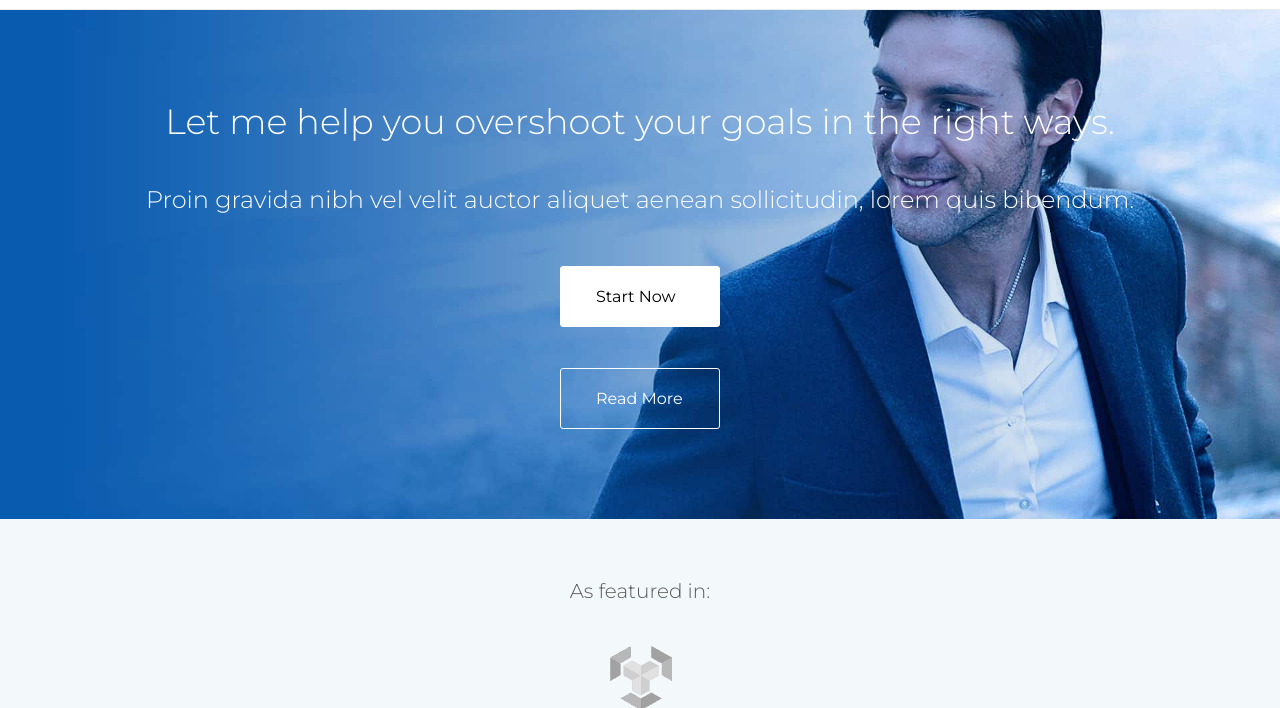
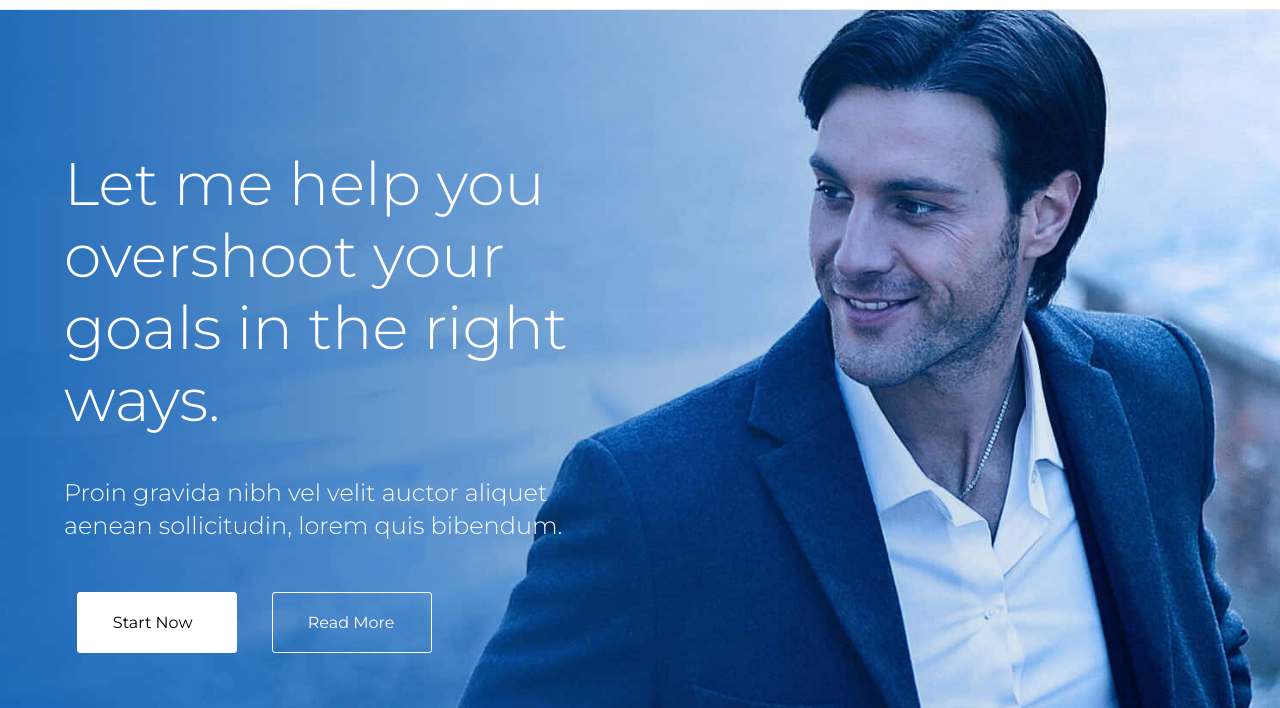
Before and after one commit to Ozolao/steven-bell, a website: page app/index.html in a window 1280 px wide. Shown: the part 92-800 px from the top of the page. Drawn offline with nearby package versions, Linux system fonts and the light colour scheme; files that its build step writes are made by us from their sources.

Commit message:
banner desktop done

```diff
--- a/app/index.html
+++ b/app/index.html
@@ -73,8 +73,10 @@
       <h3>Proin gravida nibh vel velit auctor aliquet aenean sollicitudin, lorem quis bibendum.</h3>
 
       <!-- ============================= -->
-      <a href="#">Start Now</a>
-      <a href="#">Read More</a>
+      <div>
+        <a href="#">Start Now</a>
+        <a href="#">Read More</a>
+      </div>
     </div>
   </section>
 
--- a/app/styles/_banner.scss
+++ b/app/styles/_banner.scss
@@ -112,10 +112,38 @@
     width: 95%;
 
     h1 {
-      margin-top   : 5.6875rem;
-      margin-bottom: 1rem;
+      margin-top: 5.6875rem;
 
       font-size: 2.1875rem;
     }
   }
 }
+
+@media only screen and (min-width: 760px) {
+  .banner div {
+    align-items   : flex-start;
+    width         : 45%;
+    margin-left   : 5%;
+    padding-bottom: 2.125rem;
+
+    h1 {
+      margin-top: 8.6rem;
+
+      font-size: 3.75rem;
+    }
+
+    div {
+      display       : flex;
+      flex-direction: row;
+      align-items   : baseline;
+
+      a:first-of-type {
+        margin-left: -1rem;
+      }
+
+      a:last-of-type {
+        margin-left: 2.1875rem;
+      }
+    }
+  }
+}
```
